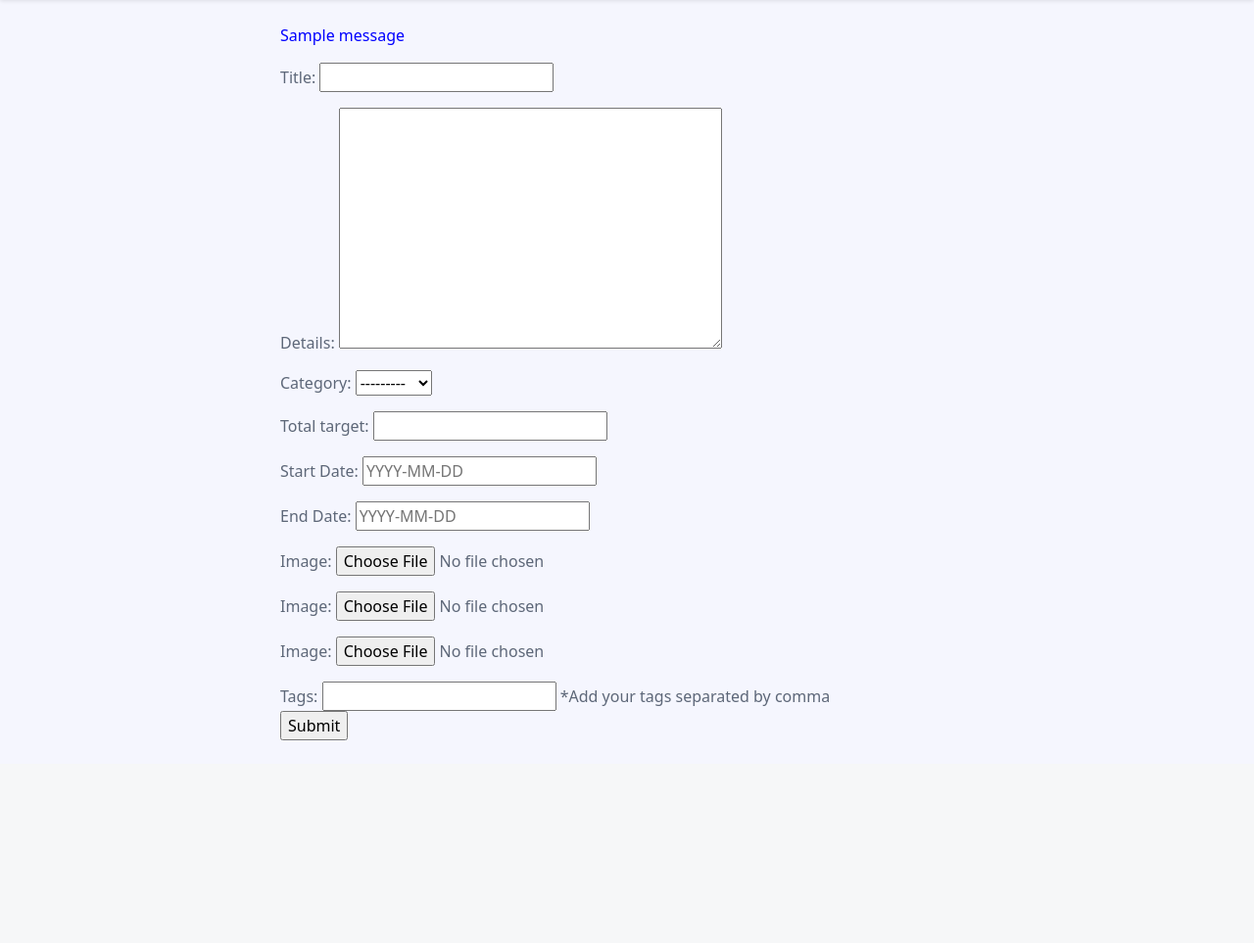
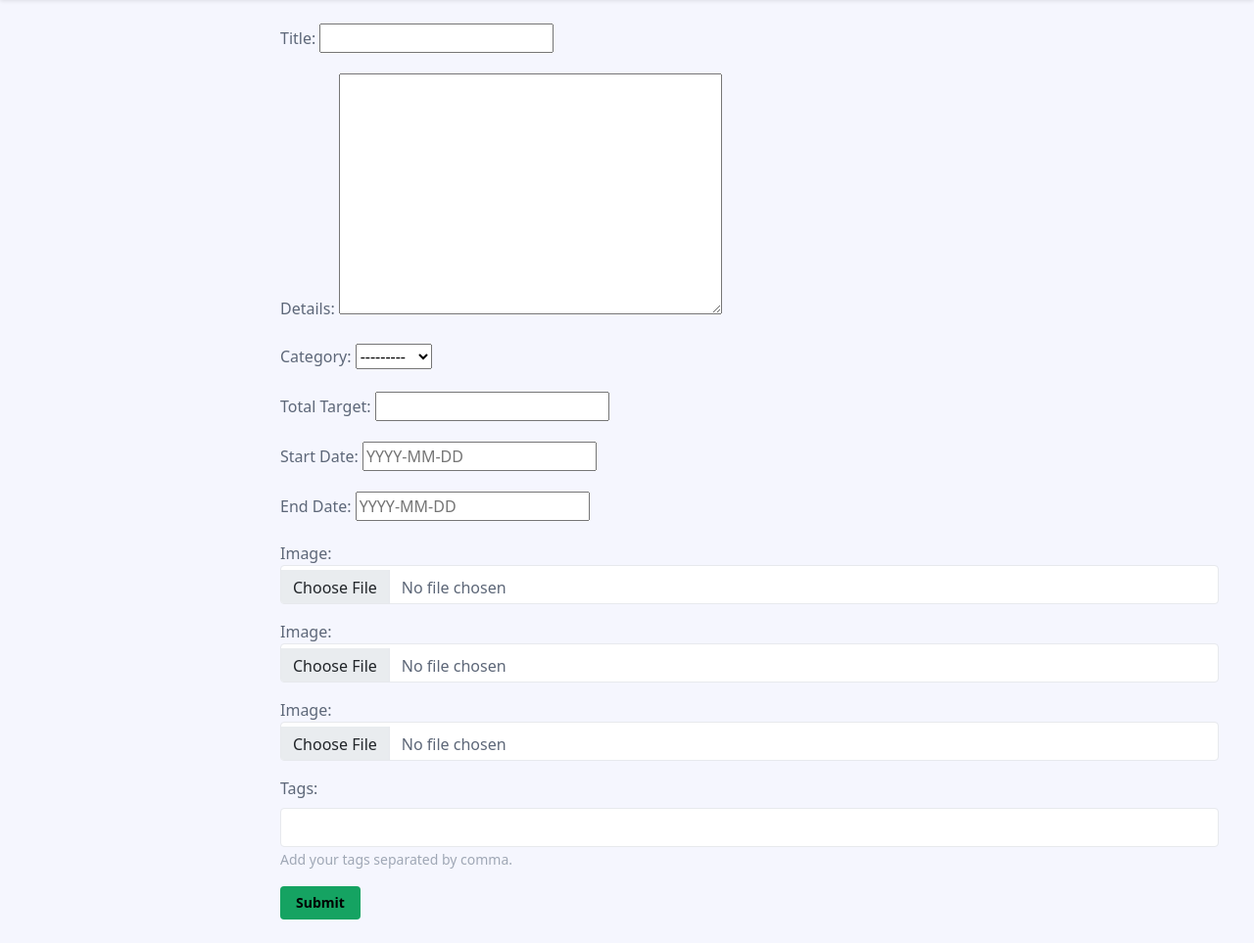
Before and after one commit to mohammedali9810/CroFund, a Django app: page /projects/addproject in a window 1280 px wide. Shown: the part 56-1019 px from the top of the page at 98% size. Before the commit the page ends 812 px from the top, so only its background shows below. Run offline with Django 4.2, Linux system fonts and the light colour scheme; a user stored in the database is signed in; tables that the repository leaves empty hold one stand-in row (values such as "Sample post"); one stand-in notice (Sample message) is shown; parts of the project's set-up code (start-up, migrations or seed data) failed here and were passed over; some libraries are stand-ins or nearby versions.

Commit message:
Some Tweaks to the Forms and Code.

```diff
--- a/Users/views.py
+++ b/Users/views.py
@@ -25,23 +25,19 @@
     admin_choice=[]
     latest_projects=[]
 
-    #Categories
     categories=Categories.objects.all()
 
-    #Top rated binding with their images
     top_rated=Rating.objects.values('project_id').annotate(rates=Avg('rating')).order_by('-rates')[:5]
     for i in top_rated:
         project=Projects.objects.get(pk=i['project_id'])
         images=Images.objects.filter(project_id=i['project_id'])
         top_5projects.append({'project':project,'images':images})
 
-    #Admin choosen projects binding with their images
     admin_choice_query=Choosen_by_Admin.objects.all()[:5]
     for i in admin_choice_query:
         images=Images.objects.filter(project_id=i.id)
         admin_choice.append({'project':i,'images':images})
 
-    #Latest Added projects
     latest_projects_query=Projects.objects.order_by('-id')[:5]
     for i in latest_projects_query:
         images=Images.objects.filter(project_id=i.id)
--- a/projects/forms.py
+++ b/projects/forms.py
@@ -1,6 +1,9 @@
 from django import forms
 from Users.models import Comment, Donation
+from django.utils.translation import gettext_lazy as _
 from .models import *
+from django.core.exceptions import ValidationError
+
 
 class Addcommentinproject(forms.ModelForm):
    class Meta:
@@ -12,20 +15,33 @@
 
 
 class Addproject(forms.ModelForm):
+    start_time = forms.DateField(label="Start Date", required=True, widget=forms.DateInput(attrs={"placeholder": "YYYY-MM-DD"}))
+    end_time = forms.DateField(label="End Date", required=True, widget=forms.DateInput(attrs={"placeholder": "YYYY-MM-DD"}))
 
-   start_time = forms.DateField(label="Start Date",required=True,widget=forms.DateInput(attrs={"placeholder":"YYYY-MM-DD"}))
-   end_time = forms.DateField(label="End Date",required=True,widget=forms.DateInput(attrs={"placeholder":"YYYY-MM-DD"}))
+    class Meta:
+        model = Projects
+        fields = ['title', 'details', 'category', 'total_target', 'start_time', 'end_time']
 
-   class Meta:
-      model = Projects
-      fields = ['title', 'details', 'category', 'total_target', 'start_time', 'end_time']
+    def clean(self):
+        cleaned_data = super().clean()
+        start_date = cleaned_data.get("start_time")
+        end_date = cleaned_data.get("end_time")
 
+        if start_date and end_date and start_date >= end_date:
+            self.add_error('start_time', 'Start date must be earlier than the end date.')
 
+        return cleaned_data
 
 class Addimage(forms.ModelForm):
-   class Meta:
-      model = Images
-      exclude= ['project_id']
+    class Meta:
+        model = Images
+        exclude = ['project_id']
+
+    def __init__(self, *args, **kwargs):
+        super().__init__(*args, **kwargs)
+        # Set 'required' attribute only for the first image field
+        self.fields['image'].required = True
+        self.fields['image'].widget.attrs.update({'class': 'form-control'})
 
 class addDonation(forms.ModelForm):
       class Meta:
--- a/projects/templates/addproject.html
+++ b/projects/templates/addproject.html
@@ -1,20 +1,100 @@
 {% extends "layout.html" %}
 {% block content %}
+{% if messages %}
+<div class="container-fluid p-0">
+    {% for message in messages %}
+        <div class="alert {{ message.tags }} alert-dismissible" role="alert" id="autoDismissAlert{{ forloop.counter }}">
+            {{ message }}
+        </div>
+    {% endfor %}
+</div>
+
+<script>
+    document.addEventListener("DOMContentLoaded", function () {
+        var alerts = document.querySelectorAll('[id^="autoDismissAlert"]');
+        alerts.forEach(function (alert, index) {
+            setTimeout(function () {
+                alert.style.display = 'none';
+            }, (index + 1) * 3000);  // Delay increases for each subsequent alert
+        });
+    });
+</script>
+{% endif %}
 <div class="addproject_container">
     <div class="create_form">
-        {% for i  in messages %}
-        <p style="color:blue">{{i}}</p>
-    {% endfor %}
-        <form action="{%url 'addproject'  %}" method="post" enctype="multipart/form-data">
+        <form action="{% url 'addproject' %}" method="post" enctype="multipart/form-data">
             {% csrf_token %}
-            {{ form.as_p }}
+            <div class="mb-3">
+                <label for="{{ form.title.id_for_label }}" class="form-label">Title:</label>
+                {{ form.title }}
+                {% if form.title.errors %}
+                    <div class="invalid-feedback">
+                        {{ form.title.errors.0 }}
+                    </div>
+                {% endif %}
+            </div>
+
+            <div class="mb-3">
+                <label for="{{ form.details.id_for_label }}" class="form-label">Details:</label>
+                {{ form.details }}
+                {% if form.details.errors %}
+                    <div class="invalid-feedback">
+                        {{ form.details.errors.0 }}
+                    </div>
+                {% endif %}
+            </div>
+
+            <div class="mb-3">
+                <label for="{{ form.category.id_for_label }}" class="form-label">Category:</label>
+                {{ form.category }}
+                {% if form.category.errors %}
+                    <div class="invalid-feedback">
+                        {{ form.category.errors.0 }}
+                    </div>
+                {% endif %}
+            </div>
+
+            <div class="mb-3">
+                <label for="{{ form.total_target.id_for_label }}" class="form-label">Total Target:</label>
+                {{ form.total_target }}
+                {% if form.total_target.errors %}
+                    <div class="invalid-feedback">
+                        {{ form.total_target.errors.0 }}
+                    </div>
+                {% endif %}
+            </div>
+
+            <div class="mb-3">
+                <label for="{{ form.start_time.id_for_label }}" class="form-label">Start Date:</label>
+                {{ form.start_time }}
+                {% if form.start_time.errors %}
+                    <div class="invalid-feedback">
+                        {{ form.start_time.errors.0 }}
+                    </div>
+                {% endif %}
+            </div>
+
+            <div class="mb-3">
+                <label for="{{ form.end_time.id_for_label }}" class="form-label">End Date:</label>
+                {{ form.end_time }}
+                {% if form.end_time.errors %}
+                    <div class="invalid-feedback">
+                        {{ form.end_time.errors.0 }}
+                    </div>
+                {% endif %}
+            </div>
+
             {{ form2.as_p }}
-            <label for="tag">Tags: </label>
-            <input type="text" name='tags' id='tag'> *Add your tags separated by comma
-            </br>
-            <input type="submit" value="Submit">
-            <br/>
+
+            <div class="mb-3">
+                <label for="tag" class="form-label">Tags:</label>
+                <input type="text" name="tags" id="tag" class="form-control">
+                <small class="form-text text-muted">Add your tags separated by comma.</small>
+            </div>
+
+            <input type="submit" value="Submit" class="btn btn-primary">
         </form>
     </div>
 </div>
+
 {% endblock %}
--- a/projects/views.py
+++ b/projects/views.py
@@ -5,8 +5,8 @@
 from django.contrib import messages
 from projects.models import *
 from Users.models import *
+from Users.views import index as usind
 from django.db.models import Avg, Sum, Count
-# from ...CroFund.projects.forms import *
 from projects.forms import *
 from django.contrib.auth.decorators import login_required
 
@@ -28,27 +28,39 @@
     if request.method == 'POST':
         form = Addproject(request.POST)
         form2 = ImageFormSet(request.POST, request.FILES)
+
         if form.is_valid() and form2.is_valid():
-            project = form.save(commit=False)
-            project.user_id = get_object_or_404(User, id=session_user)
-            project.save()
+            cleaned_data = form.cleaned_data
+            start_date = cleaned_data.get("start_time")
+            end_date = cleaned_data.get("end_time")
 
-            data = request.POST['tags']
-            data = data.split(',')
-            for i in data:
-                project.tags.add(addtag(i))
+            if  start_date >= end_date:
+                messages.error(request, 'Start date must be earlier than the end date.')
+            else:
+                project = form.save(commit=False)
+                project.user_id = get_object_or_404(User, id=session_user)
+                project.save()
 
-            for form in form2.cleaned_data:
-                if form:
-                    image = form['image']
-                    photo = Images(project_id=project, image=image)
-                    photo.save()
+                data = request.POST['tags']
+                data = data.split(',')
+                for i in data:
+                    project.tags.add(addtag(i))
 
-                    messages.add_message(request, messages.INFO, 'Project Added successfully')
-            return redirect(viewdataofproject, id=project.id)
+                for form in form2.cleaned_data:
+                    if form:
+                        image = form['image']
+                        photo = Images(project_id=project, image=image)
+                        photo.save()
 
-    form = Addproject()
-    form2 = ImageFormSet()
+                messages.success(request, 'Project Added successfully')
+                return redirect(viewdataofproject, id=project.id)
+        else:
+            messages.error(request, 'Please correct the errors in the form.')
+
+    else:
+        form = Addproject()
+        form2 = ImageFormSet()
+
     context = {"form": form, "form2": form2, 'categories': categories}
     return render(request, 'addproject.html', context)
 
@@ -123,7 +135,7 @@
 @login_required
 def delete(request, id):
     Projects.objects.get(pk=id).delete()
-    return redirect(index)
+    return redirect(usind)
 
 # Report Project view
 @login_required
```
Also changed, not shown: media/Project_images/cvfib90k5v751.png (added), media/Project_images/cvfib90k5v751_2OnKyXt.png (added), media/Project_images/cvfib90k5v751_ZXmbZ4h.png (added), media/Project_images/cvfib90k5v751_wWezqvQ.png (added).
